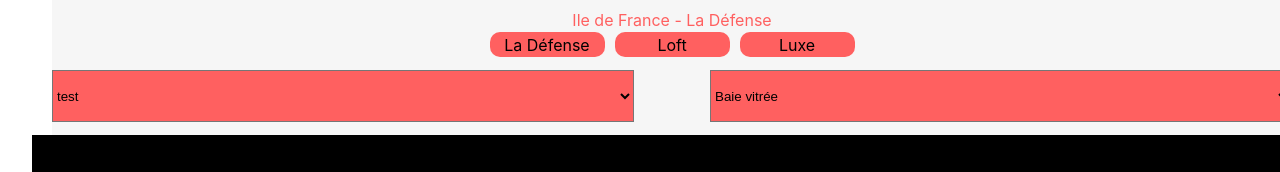
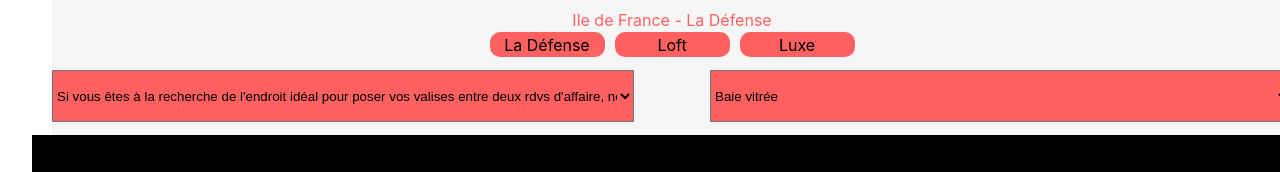
Before and after one commit to curlynux/kasa, a React (Vite) app: page /logement/1e181317 in a window 1280 px wide. Shown: the part 608-780 px from the top of the page. Built offline with nearby package versions, Linux system fonts and the light colour scheme.

Commit message:
fix a bug

```diff
--- a/src/components/carrousel/carrousel.jsx
+++ b/src/components/carrousel/carrousel.jsx
@@ -9,16 +9,19 @@ import "../../assets/css/logement/arrow.css";
 
 function Carrousel({ data }) {
 	console.log("CARROUSEL", data);
+	const [isPlaying, setIsPlaying] = useState(false);
 	const [current, setCurrent] = useState(0);
 	const params = useParams();
 	const id = params.id;
 	function previousPhoto() {
+		setIsPlaying(true);
 		setCurrent((prevCurrent) =>
 			prevCurrent === 0 ? data.length - 1 : prevCurrent - 1
 		);
 	}
 
 	function nextPhoto() {
+		setIsPlaying(true);
 		setCurrent((prevCurrent) =>
 			prevCurrent === data.length - 1 ? 0 : prevCurrent + 1
 		);
@@ -33,7 +36,7 @@ function Carrousel({ data }) {
 								<img
 									src={element.pictures[current]}
 									alt={`cover:${element.id}`}
-									className="anime"
+									className={isPlaying ? "anime" : ""}
 								/>
 								<div
 									style={{
--- a/src/components/index/main.jsx
+++ b/src/components/index/main.jsx
@@ -2,6 +2,9 @@ import "../../assets/css/index/main.module.css";
 import { Link } from "react-router-dom";
 
 function Main({ data }) {
+	if (!Array.isArray(data)) {
+		return <strong>LOADING...</strong>;
+	}
 	console.log(data);
 	const shuffledData = [...data];
 	for (let i = shuffledData.length - 1; i > 0; i--) {
--- a/src/components/logement/logement.jsx
+++ b/src/components/logement/logement.jsx
@@ -46,10 +46,7 @@ function Logement() {
 									</aside>
 									<div id="dropdown">
 										<select name="description" id="description">
-											<option value="test">test</option>
-											<option value="test">test</option>
-											<option value="test">test</option>
-											<option value="test">test</option>
+											<option value="equipements">{element.description}</option>
 										</select>
 										<select name="equipement" id="equipement">
 											{Array.from(element.equipments).map((equip) => {
```
